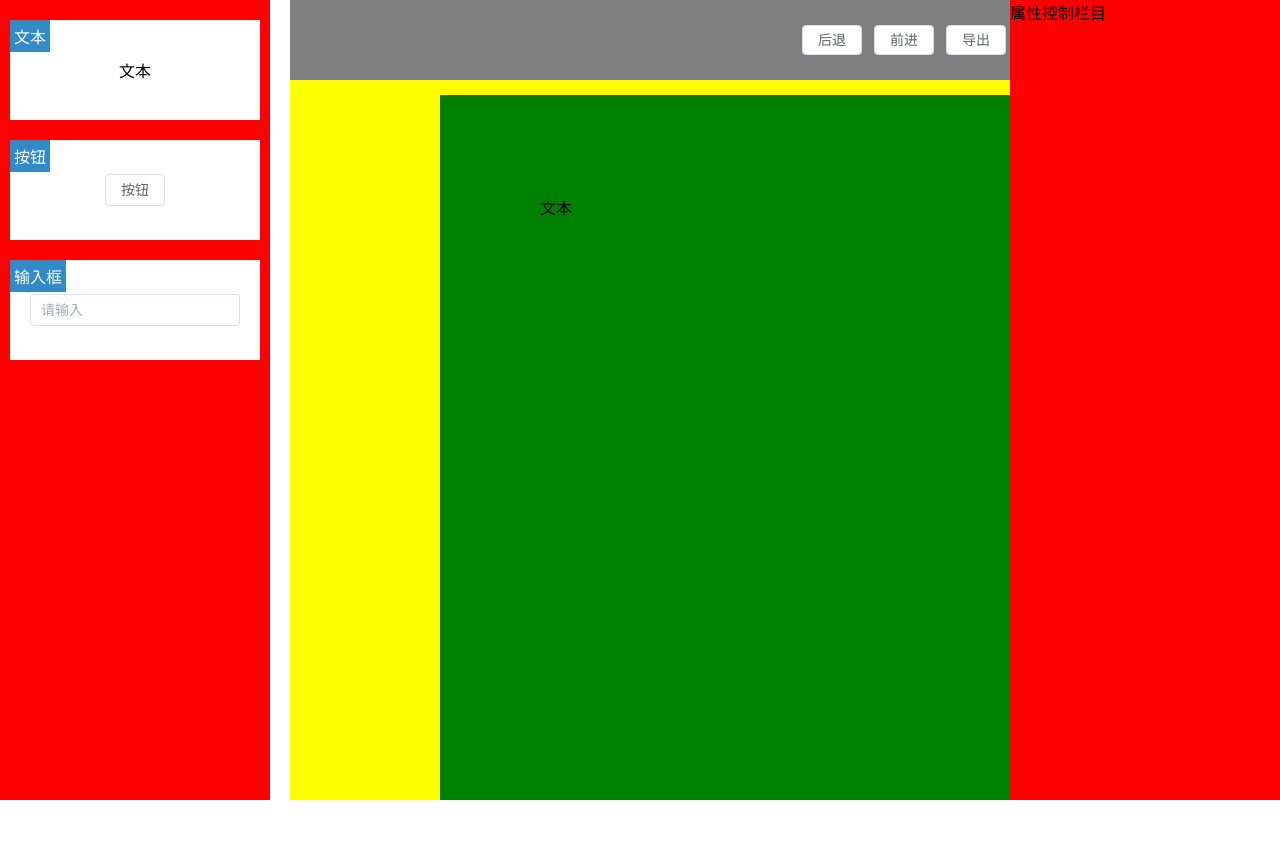
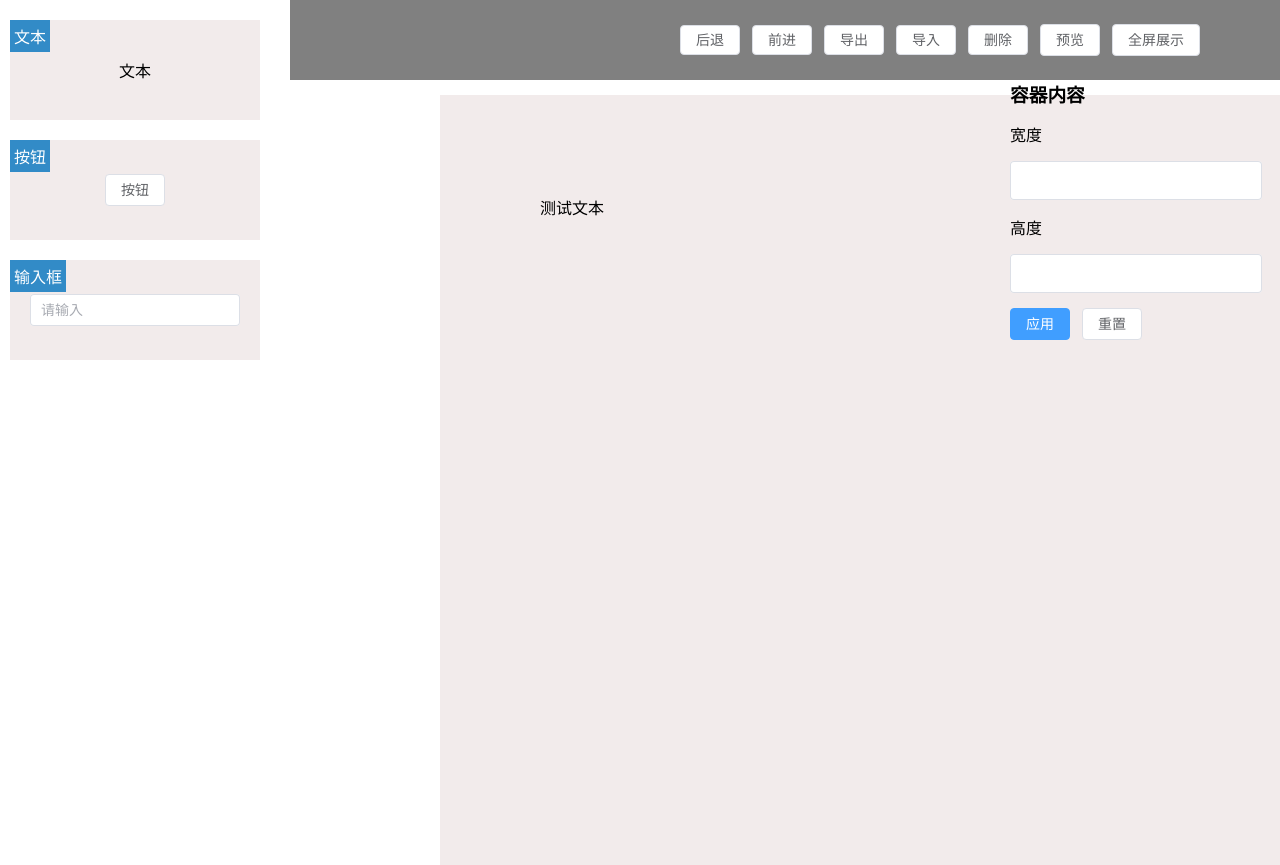
Before and after one commit to Lau225/vue3-lowcode, a Vue app: page / in a window 1280 px wide. Shown: the top 865 px of the page. Before the commit the page ends 800 px from the top, so only its background shows below. Built offline with nearby package versions, Linux system fonts and the light colour scheme.

Commit message:
完成项目

```diff
--- a/packages/editor.scss
+++ b/packages/editor.scss
@@ -5,7 +5,6 @@
   &-left {
     width: 270px;
     min-height: 800px;
-    background-color: red;
     position: absolute;
     height: 100%;
     top: 0;
@@ -17,7 +16,7 @@
       display: flex;
       justify-content: center;
       align-items: center;
-      background-color: #fff;
+      background-color: #efe6e6cc;
       padding: 20px;
       box-sizing: border-box;
       cursor: move;
@@ -48,8 +47,6 @@
     }
     &-content {
       height: 100%;
-      overflow: auto;
-      background-color: yellow;
       width: 1300px;
       margin: 0 auto;
       &-top {
@@ -64,6 +61,7 @@
         position: relative;
         top: 50%;
         left: 50%;
+        overflow: auto;
         transform: translate(-50%, -50%);
       }
     }
@@ -74,7 +72,6 @@
     bottom: 0;
     min-height: 800px;
     right: 0;
-    background-color: red;
     position: absolute;
     height: 100%;
   }
@@ -95,6 +92,11 @@
     border: 3px solid red;
   }
 }
+.editor-block-preview {
+  &::after {
+    display: none;
+  }
+}
 .line-x {
   position: absolute;
   top: 0;
--- a/packages/editor.vue
+++ b/packages/editor.vue
@@ -1,6 +1,6 @@
 <template>
   <div class="editor">
-    <div class="editor-left">
+    <div class="editor-left" v-if="!fullScreenShow">
       <div
         v-for="(item, index) in config.componentList"
         :key="index"
@@ -22,7 +22,16 @@
     </div>
     <div class="editor-middle">
       <div class="editor-middle-content">
-        <div class="editor-middle-content-top">
+        <div v-if="fullScreenShow">
+          <el-button
+            @click="
+              fullScreenShow = false;
+              previewRef = false;
+            "
+            >退出全屏预览</el-button
+          >
+        </div>
+        <div class="editor-middle-content-top" v-if="!fullScreenShow">
           <el-button style="width: 60px; height: 30px" @click="back"
             >后退</el-button
           >
@@ -37,6 +46,19 @@
             @click="outerVisible = true"
             >导入</el-button
           >
+          <el-button style="width: 60px; height: 30px" @click="del"
+            >删除</el-button
+          >
+          <el-button @click="handleData">{{
+            previewRef ? "编辑" : "预览"
+          }}</el-button>
+          <el-button
+            @click="
+              fullScreenShow = true;
+              previewRef = true;
+            "
+            >全屏展示</el-button
+          >
         </div>
         <div
           class="editor-middle-content_canvas"
@@ -46,29 +68,43 @@
         >
           <div
             :class="
-              item.focus ? 'editor-block editor-block-focus' : 'editor-block'
+              previewRef
+                ? item.focus
+                  ? 'editor-block editor-block-focus editor-block-preview'
+                  : 'editor-block-preview editor-block'
+                : item.focus
+                ? 'editor-block editor-block-focus'
+                : 'editor-block'
             "
             :ref="'blockRef' + index"
             v-for="(item, index) in data.blocks"
             :key="index"
+            @click.stop="selected('blockRef' + index, item)"
             @mousedown="(e) => handleMouseDown(e, item, index)"
             :style="{
               top: `${item.top}px`,
               left: `${item.left}px`,
               zIndex: `${item.zIndex}`,
+              color: item.color ? item.color : 'black',
+              fontSize: item.size ? `${item.size}px` : '16px',
             }"
           >
-            <el-button v-if="config.componentMap[item.key].key === 'button'">{{
-              config.componentMap[item.key].label
-            }}</el-button>
+            <el-button
+              :type="item.type ? item.type : 'default'"
+              :size="item.size ? item.size : 'default'"
+              v-if="item.key === 'button'"
+            >
+              {{ item.value ? item.value : "按钮" }}
+            </el-button>
             <el-input
               style="width: 200px"
-              v-if="config.componentMap[item.key].key === 'input'"
+              v-model="item.value"
+              v-if="item.key === 'input'"
               placeholder="请输入"
             ></el-input>
-            <span v-if="config.componentMap[item.key].key === 'text'">{{
-              config.componentMap[item.key].label
-            }}</span>
+            <span v-if="item.key === 'text'">
+              {{ item.value ? item.value : "文本" }}
+            </span>
           </div>
           <div
             class="line-x"
@@ -83,7 +119,9 @@
         </div>
       </div>
     </div>
-    <div class="editor-right">属性控制栏目</div>
+    <div class="editor-right" v-if="!fullScreenShow">
+      <Operation :type="type" v-model:data="data" :item="currentItem" />
+    </div>
   </div>
   <el-dialog v-model="outerVisible" title="导入JSON">
     <template #default>
@@ -124,6 +162,7 @@
 
 <script setup>
 import "./editor.scss";
+import Operation from "../packages/operation.vue";
 import {
   ref,
   inject,
@@ -137,7 +176,9 @@ import {
 import { ElButton, ElInput, ElDialog, ElMessage } from "element-plus";
 import { useCommands } from "../utils/useCommand";
 import { events } from "../utils/event";
+import full from "core-js/full";
 const config = inject("config");
+const fullScreenShow = ref(false);
 const outerVisible = ref(false);
 const exportVisible = ref(false);
 const json = ref("");
@@ -147,7 +188,7 @@ const containerStyles = computed(() => {
     width: data.value.container.width + "px",
     height: data.value.container.height + "px",
     overflow: "auto",
-    background: "green",
+    background: "#efe6e6cc",
   };
 });
 let data = computed({
@@ -161,17 +202,44 @@ let data = computed({
 let { proxy } = getCurrentInstance();
 const emit = defineEmits(["update:modelValue"]);
 const containerRef = ref(null);
+const type = ref("");
 const props = defineProps({
   modelValue: {
     type: Object,
   },
 });
+const currentItem = ref();
 let currentComponent = null;
 const dragenter = (e) => {
   e.preventDefault();
   e.dataTransfer.dropEffect = "move";
 };
+const currentRef = ref("");
+const selected = (ref, item) => {
+  if (previewRef.value) return;
+  type.value = item.key;
+  currentRef.value = ref;
+  currentItem.value = item;
+};
+const del = () => {
+  if (currentRef.value === "") {
+    return ElMessage.error("请先选择一个组件");
+  }
+  let index = data.value.blocks.findIndex(
+    (item) => item.ref === currentRef.value
+  );
+  if (index === -1) {
+    return ElMessage.error("删除失败");
+  }
+  data.value.blocks.splice(index, 1);
+  delete proxy.$refs[currentRef.value];
+  currentRef.value = "";
+  data.value.blocks.forEach((item, index) => {
+    item.focus = false;
+  });
+};
 const clearBlockFocus = () => {
+  if (previewRef.value) return;
   data.value.blocks.forEach((item) => {
     item.focus = false;
   });
@@ -179,6 +247,7 @@ const clearBlockFocus = () => {
 };
 
 const handleMouseDown = (e, item, index) => {
+  if (previewRef.value) return;
   e.preventDefault();
   e.stopPropagation();
   if (e.ctrlKey) {
@@ -323,7 +392,6 @@ const mouseup = (e) => {
   markLine.x = null;
   markLine.y = null;
   if (dragState.dragging) {
-    console.log("mouseup");
     events.emit("end"); // 触发事件就会记住当前的位置
   }
 };
@@ -346,6 +414,7 @@ const drop = (e) => {
         key: currentComponent.key,
         alignCenter: true,
         ref: "blockRef" + blocks.length,
+        value: "",
       },
     ],
   };
@@ -358,10 +427,9 @@ const dragover = (e) => {
 watch(
   () => props.modelValue,
   (value) => {
-    console.log("value");
-
     value.blocks.forEach((item) => {
       nextTick(() => {
+        if (proxy.$refs[item.ref]) {
           let { offsetWidth, offsetHeight } = proxy.$refs[item.ref][0];
           if (item.alignCenter) {
             item.left = item.left - offsetWidth / 2;
@@ -370,6 +438,7 @@ watch(
           }
           item.width = offsetWidth;
           item.height = offsetHeight;
+        }
       });
     });
   },
@@ -433,14 +502,20 @@ const imports = () => {
       item.ref = "blockRef" + arr.length;
       arr.push(item);
     });
-    console.log(arr);
-
     data.value.blocks = arr;
-
     outerVisible.value = false;
     json.value = "";
   } else {
     ElMessage.error("填写json格式的数据");
   }
 };
+
+const previewRef = ref(false);
+
+const handleData = () => {
+  previewRef.value = !previewRef.value;
+  data.value.blocks.forEach((item) => {
+    item.focus = false;
+  });
+};
 </script>
--- /dev/null
+++ b/packages/operation.vue
@@ -0,0 +1,203 @@
+<template>
+  <div style="margin-top: 80px">
+    <div v-if="type === ''">
+      <h3>容器内容</h3>
+      <div class="item">
+        <div class="item">宽度</div>
+        <el-input v-model="container.width"></el-input>
+      </div>
+      <div class="item">
+        <div class="item">高度</div>
+        <el-input v-model="container.height"></el-input>
+      </div>
+    </div>
+    <div v-if="type === 'text'">
+      <h3>文本</h3>
+      <div class="item">
+        <div class="item">文本内容</div>
+        <el-input v-model="text.value"></el-input>
+      </div>
+      <div class="item">
+        <div class="item">字体颜色</div>
+        <el-color-picker v-model="text.color" />
+      </div>
+      <div class="item">
+        <div class="item">字体大小</div>
+        <el-input v-model="text.size"></el-input>
+      </div>
+      <div class="item">
+        <div class="item">视觉层级</div>
+        <el-input v-model="text.zIndex"></el-input>
+      </div>
+    </div>
+    <div v-else-if="type === 'input'">
+      <h3>输入框</h3>
+      <div class="item">
+        <div class="item">绑定内容</div>
+        <el-input v-model="input.value"></el-input>
+      </div>
+      <div class="item">
+        <div class="item">视觉层级</div>
+        <el-input v-model="input.zIndex"></el-input>
+      </div>
+    </div>
+    <div v-else-if="type === 'button'">
+      <h3>按钮</h3>
+      <div class="item">
+        <div class="item">
+          <div class="item">按钮文字</div>
+          <el-input v-model="button.value"></el-input>
+        </div>
+        <div class="item">按钮样式</div>
+        <el-select v-model="button.type">
+          <el-option
+            v-for="item in options"
+            :key="item.value"
+            :label="item.label"
+            :value="item.value"
+          />
+        </el-select>
+      </div>
+      <div class="item">
+        <div class="item">按钮大小</div>
+        <el-select v-model="button.size">
+          <el-option value="small">小</el-option>
+          <el-option value="default">中</el-option>
+          <el-option value="large">大</el-option>
+        </el-select>
+      </div>
+      <div class="item">
+        <div class="item">视觉层级</div>
+        <el-input v-model="button.zIndex"></el-input>
+      </div>
+    </div>
+
+    <div style="display: flex">
+      <el-button type="primary" @click="save">应用</el-button>
+      <el-button @click="reset">重置</el-button>
+    </div>
+  </div>
+</template>
+
+<script setup>
+import { computed, reactive, watch, ref } from "vue";
+import {
+  ElInput,
+  ElButton,
+  ElMessage,
+  ElColorPicker,
+  ElSelect,
+  ElOption,
+} from "element-plus";
+const container = reactive({
+  width: undefined,
+  height: undefined,
+  zIndex: undefined,
+});
+const text = reactive({
+  value: undefined,
+  color: undefined,
+  size: undefined,
+  zIndex: undefined,
+});
+const button = reactive({
+  type: "default",
+  size: undefined,
+  value: undefined,
+  zIndex: undefined,
+});
+const input = reactive({
+  value: "",
+});
+const options = ref([
+  { label: "默认", value: "default" },
+  { label: "主要", value: "primary" },
+  { label: "成功", value: "success" },
+  { label: "信息", value: "info" },
+  { label: "警告", value: "warning" },
+  { label: "危险", value: "danger" },
+]);
+const props = defineProps({
+  type: String,
+  data: Object,
+  item: Object,
+});
+const data = defineModel("data");
+
+const save = () => {
+  if (props.type === "") {
+    if (container.width && container.height) {
+      data.value.container = container;
+    } else {
+      return ElMessage.error("请填写宽度或高度");
+    }
+  } else {
+    let index = data.value.blocks.findIndex(
+      (item) => item.ref === props.item.ref
+    );
+    if (props.type === "text") {
+      for (const key in text) {
+        if (text[key] !== undefined && text[key] !== "") {
+          data.value.blocks[index][key] = text[key];
+        }
+      }
+    } else if (props.type === "button") {
+      for (const key in button) {
+        if (button[key] !== undefined && button[key] !== "") {
+          data.value.blocks[index][key] = button[key];
+        }
+      }
+    } else if (props.type === "input") {
+      for (const key in input) {
+        if (input[key] !== undefined && input[key] !== "") {
+          data.value.blocks[index][key] = input[key];
+        }
+      }
+    }
+  }
+};
+const reset = () => {};
+watch(
+  () => props.item,
+  (newVal) => {
+    if (!newVal) return;
+    switch (props.type) {
+      case "text":
+        text.value = newVal.value;
+        text.color = newVal.color;
+        text.size = newVal.size;
+        text.zIndex = newVal.zIndex;
+        break;
+
+      case "button":
+        button.type = newVal.type;
+        button.size = newVal.size;
+        button.value = newVal.value;
+        button.zIndex = newVal.zIndex;
+        break;
+
+      case "input":
+        input.value = newVal.value;
+        input.zIndex = newVal.zIndex;
+        break;
+    }
+  },
+  { immediate: true }
+);
+</script>
+
+<style scoped>
+:deep(.el-input__wrapper) {
+  height: 37px !important;
+  flex-grow: 0 !important;
+  width: 230px !important;
+}
+:deep(.el-select__wrapper) {
+  height: 37px !important;
+  flex-grow: 0 !important;
+  width: 250px !important;
+}
+.item {
+  margin: 15px 0;
+}
+</style>
--- a/src/data.json
+++ b/src/data.json
@@ -9,7 +9,8 @@
             "left":100,
             "zIndex":1,
             "key":"text",
-            "ref":"blockRef0"
+            "ref":"blockRef0",
+            "value":"测试文本"
         }
     ]
 }
--- a/utils/useCommand.js
+++ b/utils/useCommand.js
@@ -26,7 +26,6 @@ export function useCommands(data) {
             }
             queue.push({ redo, undo }) // 保存指令前进和后退
             state.current = current + 1
-            console.log(queue);
 
         }
     }
```
Lines whose indentation alone changed are shown as unchanged.
